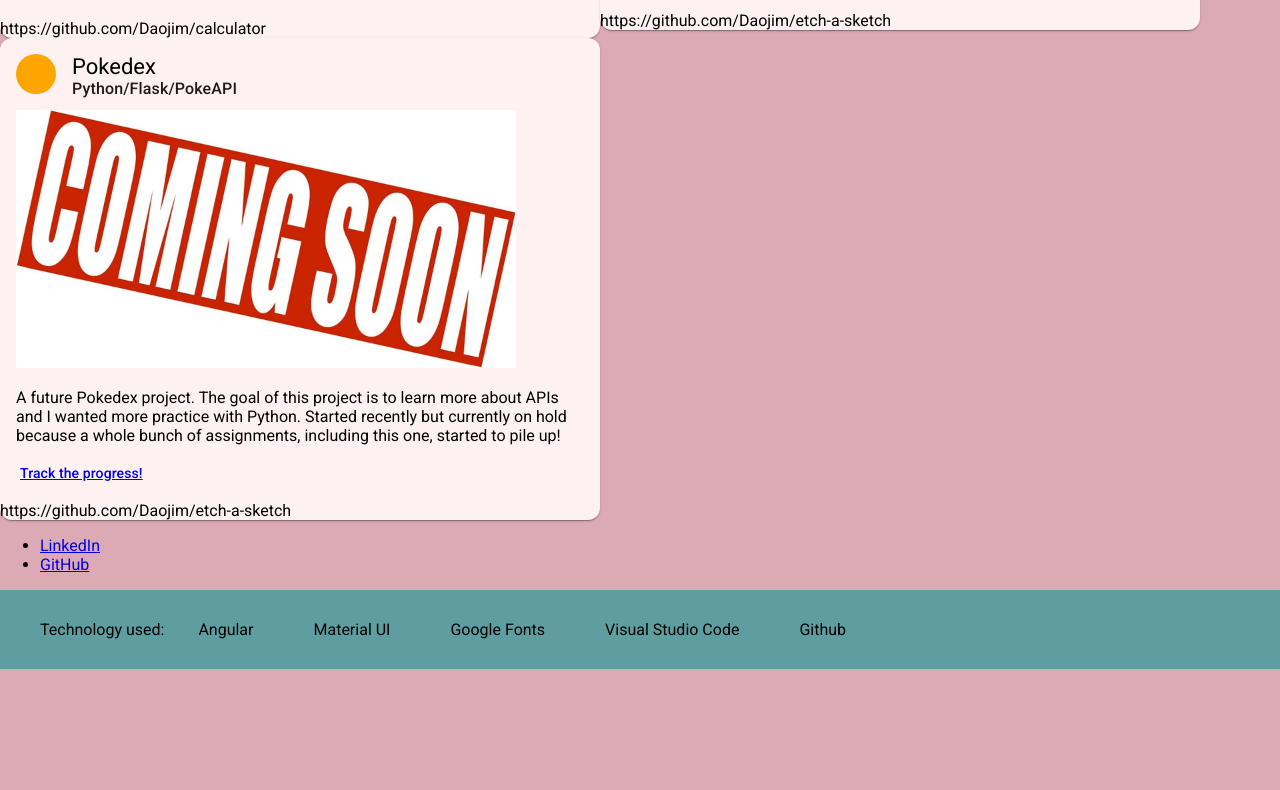
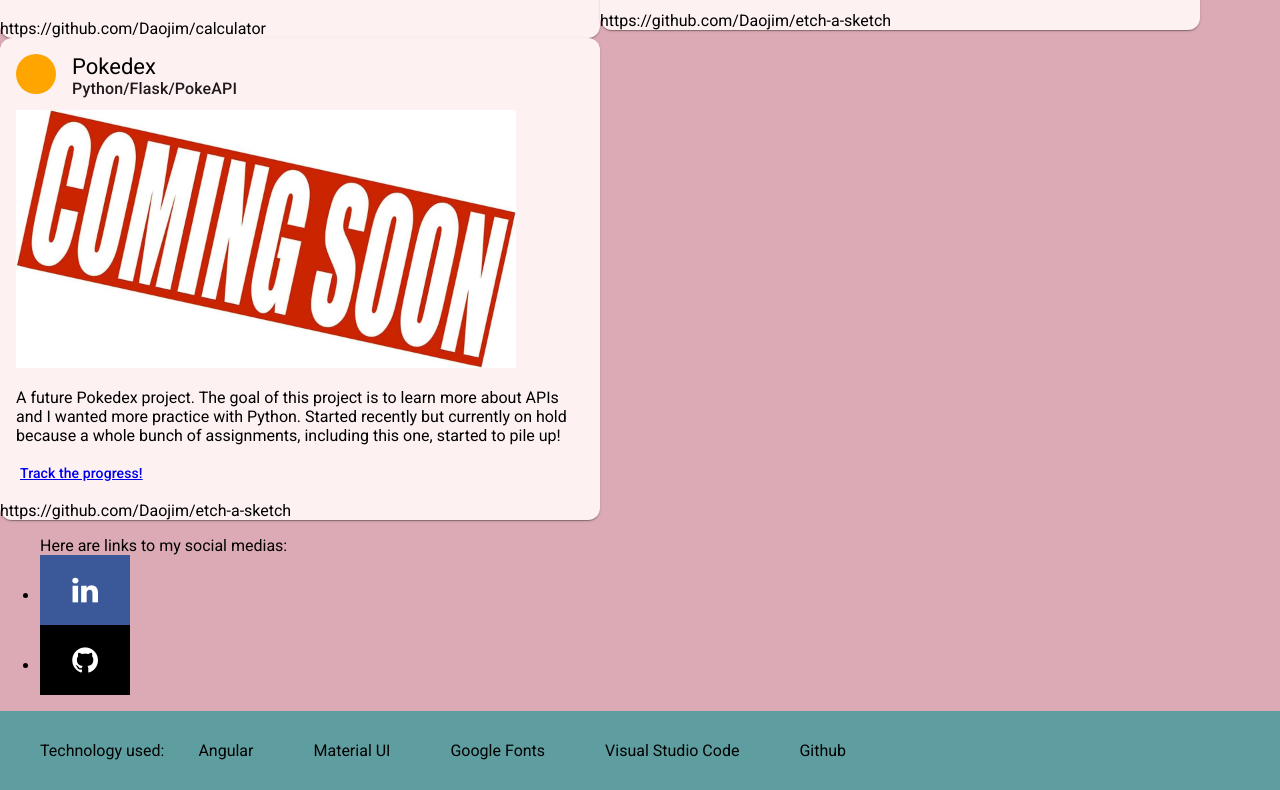
Before and after one commit to Daojim/portfolio-syst24444, an Angular app: page / in a window 1280 px wide. Shown: the part 1656-2446 px from the top of the page. Before the commit the page ends 2325 px from the top, so only its background shows below. Built offline with nearby package versions, Linux system fonts and the light colour scheme.

Commit message:
Add changes to social media links

```diff
--- a/src/app/contact/contact.component.css
+++ b/src/app/contact/contact.component.css
@@ -0,0 +1,21 @@
+.fa {
+  padding: 20px;
+  font-size: 30px;
+  width: 50px;
+  text-align: center;
+  text-decoration: none;
+}
+
+.fa:hover {
+  opacity: 0.7;
+}
+
+.fa-linkedin {
+  background: #3b5998;
+  color: white;
+}
+
+.fa-github {
+  background: black;
+  color: white;
+}
--- a/src/app/contact/contact.component.html
+++ b/src/app/contact/contact.component.html
@@ -1,4 +1,14 @@
-<ul>
-  <li><a href="https://www.linkedin.com/">LinkedIn</a></li>
-  <li><a href="https://github.com/Daojim/">GitHub</a></li>
-</ul>
+<link
+  rel="stylesheet"
+  href="https://cdnjs.cloudflare.com/ajax/libs/font-awesome/4.7.0/css/font-awesome.min.css"
+/>
+
+<!-- https://www.w3schools.com/howto/howto_css_social_media_buttons.asp -->
+
+<div>
+  <ul>
+    Here are links to my social medias:
+    <li><a href="https://www.linkedin.com/" class="fa fa-linkedin"></a></li>
+    <li><a href="https://github.com/Daojim/" class="fa fa-github"></a></li>
+  </ul>
+</div>
```
